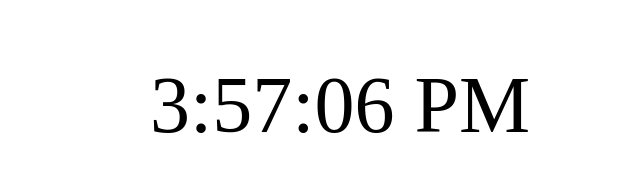
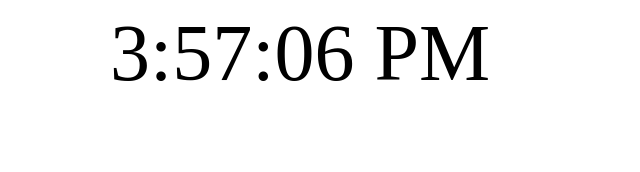
Before and after one commit to aaron-silicon-valley/clock, a plain HTML site: page index.html in a window 1280 px wide. Shown: the whole page, without its empty margins (340-980 px from the left). Drawn offline with Linux system fonts and the light colour scheme.

Commit message:
Update style.css

```diff
--- a/style.css
+++ b/style.css
@@ -1,7 +1,5 @@
 .clock {
     font-size: 80px;
-    position: absolute;
-    top: 20%;
-    left: 50%;
-    margin: -100px 0 0 -150px;
+    ine-height: 200px;
+    text-align: center;
 }
```
